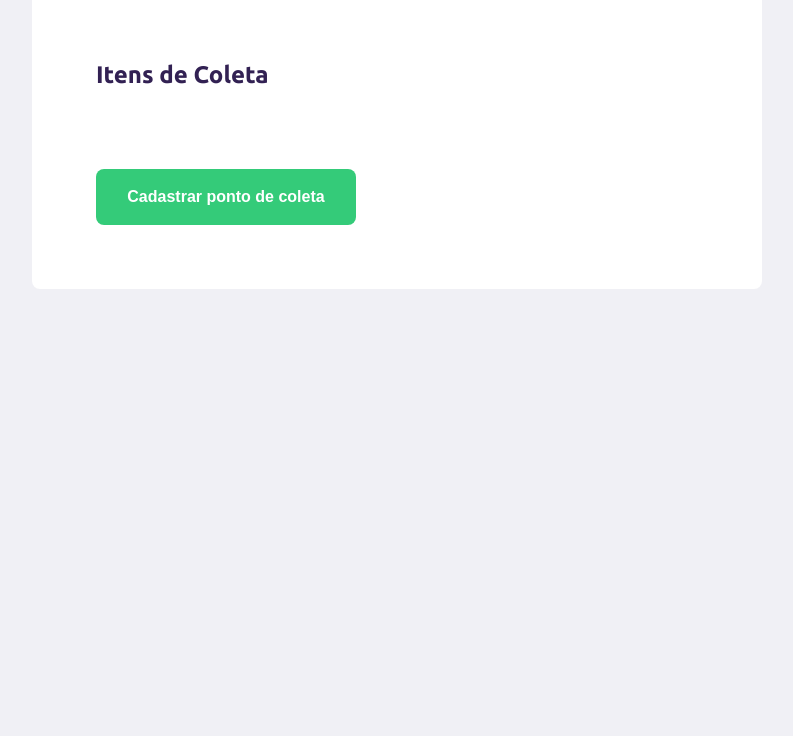
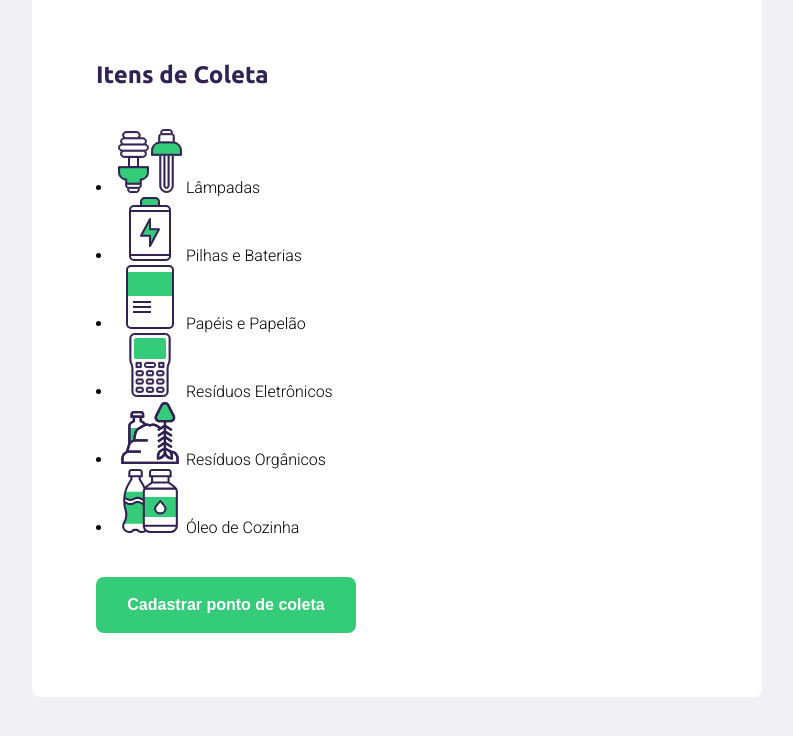
Before and after one commit to andrericardoweb/NLW-01, a plain HTML site: page create-point.html in a window 1280 px wide. Shown: the part 706-1442 px from the top of the page, without its empty margins (243-1036 px from the left). Before the commit the page ends 1075 px from the top, so only its background shows below. Drawn offline with Linux system fonts and the light colour scheme; no server answers.

Commit message:
Update create-point.html
Lista de ítens de coleta

```diff
--- a/create-point.html
+++ b/create-point.html
@@ -70,6 +70,33 @@
           <h2>Itens de Coleta</h2>
         </legend>
 
+        <div class="items-grid">
+          <li data-id="1">
+            <img src="assets/lampadas.svg" alt="Lâmpadas">
+            <span>Lâmpadas</span>
+          </li>
+          <li data-id="2">
+            <img src="assets/baterias.svg" alt="Pilhas e Baterias">
+            <span>Pilhas e Baterias</span>
+          </li>
+          <li data-id="3">
+            <img src="assets/papeis-papelao.svg" alt="Papéis e Papelão">
+            <span>Papéis e Papelão</span>
+          </li>
+          <li data-id="4">
+            <img src="assets/eletronicos.svg" alt="Resíduos Eletrônicos">
+            <span>Resíduos Eletrônicos</span>
+          </li>
+          <li data-id="5">
+            <img src="assets/organicos.svg" alt="Resíduos Orgânicos">
+            <span>Resíduos Orgânicos</span>
+          </li>
+          <li data-id="6">
+            <img src="assets/oleo.svg" alt="Óleo de Cozinha">
+            <span>Óleo de Cozinha</span>
+          </li>
+        </div>
+
       </fieldset>
       <button type="submit">Cadastrar ponto de coleta</button>
     </form>
```
